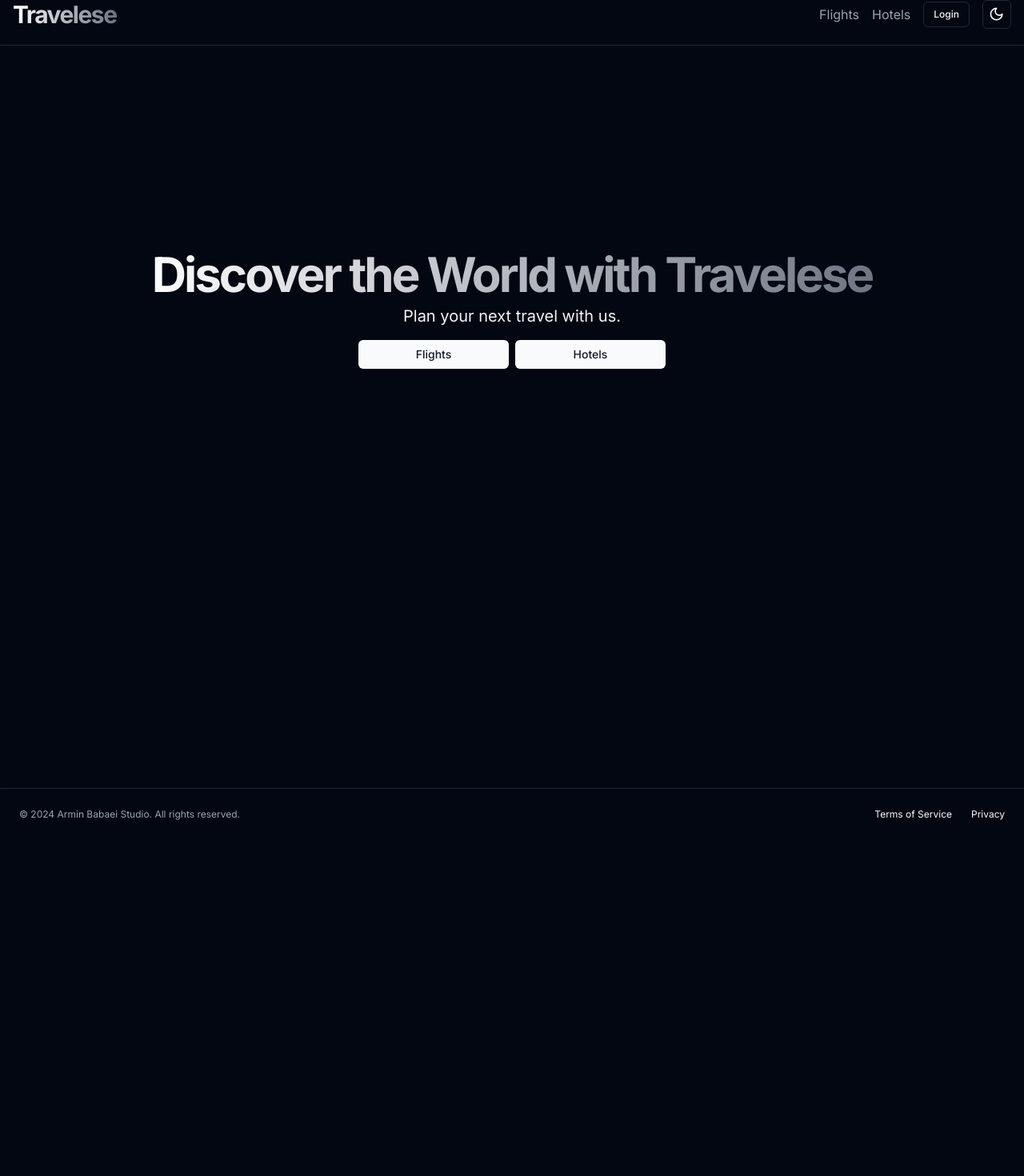
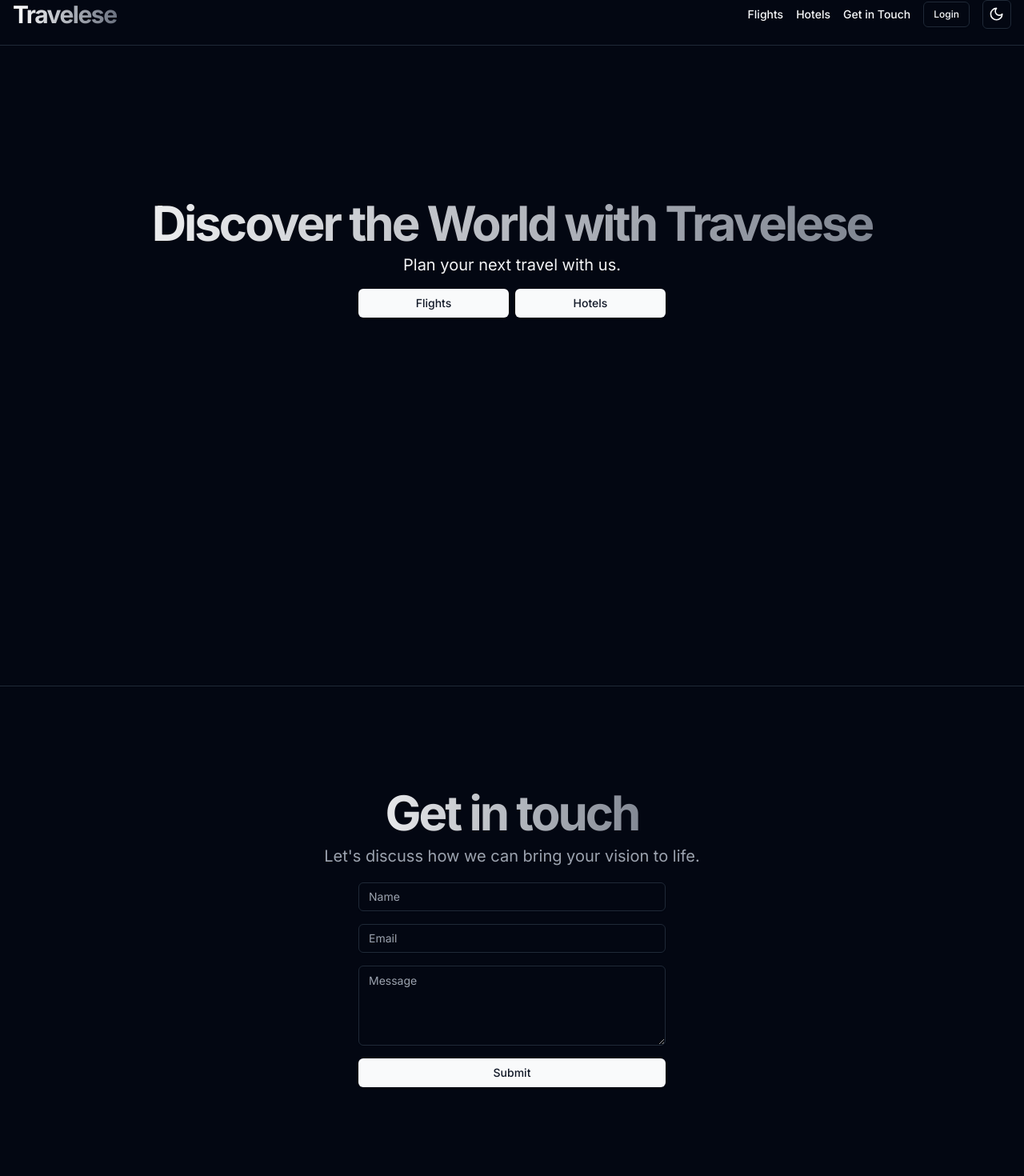
Before and after one commit to travelese/travelese.xyz, a Next.js app: page / in a window 1280 px wide. Shown: the part 20-1490 px from the top of the page at 80% size. Before the commit the page ends 1070 px from the top, so only its background shows below. Built offline with nearby package versions, Linux system fonts and the light colour scheme.

Commit message:
updated get in touch and man-nav

```diff
--- a/src/app/layout.tsx
+++ b/src/app/layout.tsx
@@ -40,8 +40,8 @@ export default function RootLayout({ children }: RootLayoutProps) {
             <MainNav />
             {children}
           </ThemeProvider>
+          <Footer />
           <Analytics />
-          <Footer />
         </body>
       </html>
     </>
--- a/src/app/page.tsx
+++ b/src/app/page.tsx
@@ -1,9 +1,10 @@
+import { Contact } from "@/components/contact";
 import Link from "next/link";
 
 export default function Home() {
   return (
-    <div className="max-w-5xl mx-auto px-4 py-12 md:py-16">
-      <div className="grid gap-8">
+    <div className="flex flex-col min-h-[100dvh] bg-white dark:bg-gray-950">
+      <main className="grid gap-8">
         <section className="w-full h-screen py-12 md:py-24 lg:py-32 xl:py-48">
           <div className="container px-4 md:px-6">
             <div className="grid gap-6 items-center">
@@ -36,6 +37,9 @@ export default function Home() {
             </div>
           </div>
         </section>
+      </main>
+      <div id="contact">
+        <Contact />
       </div>
     </div>
   );
--- a/src/components/contact.tsx
+++ b/src/components/contact.tsx
@@ -8,12 +8,11 @@ export function Contact() {
       <div className="container px-4 md:px-6">
         <div className="flex flex-col items-center space-y-4 text-center">
           <div className="space-y-2">
-            <h2 className="text-3xl font-bold tracking-tighter sm:text-5xl">
+            <h2 className="text-3xl font-bold tracking-tighter sm:text-5xl xl:text-6xl/none bg-clip-text text-transparent bg-gradient-to-r from-white to-gray-500">
               Get in touch
             </h2>
             <p className="mx-auto max-w-[700px] text-gray-500 md:text-xl/relaxed lg:text-base/relaxed xl:text-xl/relaxed dark:text-gray-400">
-              Have a project in mind? Let&apos;s discuss how we can bring your
-              vision to life.
+              Let&apos;s discuss how we can bring your vision to life.
             </p>
           </div>
           <div className="w-full max-w-sm space-y-2">
--- a/src/components/main-nav.tsx
+++ b/src/components/main-nav.tsx
@@ -20,16 +20,22 @@ export function MainNav() {
           </Link>
           <div className="flex items-center space-x-4">
             <Link
-              className="text-gray-500 hover:text-gray-900 dark:text-gray-400 dark:hover:text-gray-50"
+              className="text-sm font-medium hover:underline underline-offset-4"
               href="/flights"
             >
               Flights
             </Link>
             <Link
-              className="text-gray-500 hover:text-gray-900 dark:text-gray-400 dark:hover:text-gray-50"
+              className="text-sm font-medium hover:underline underline-offset-4"
               href="/hotels"
             >
               Hotels
+            </Link>
+            <Link
+              className="text-sm font-medium hover:underline underline-offset-4"
+              href="/#contact"
+            >
+              Get in Touch
             </Link>
             <Popover>
               <PopoverTrigger asChild>
```
Also changed, not shown: components.json.
